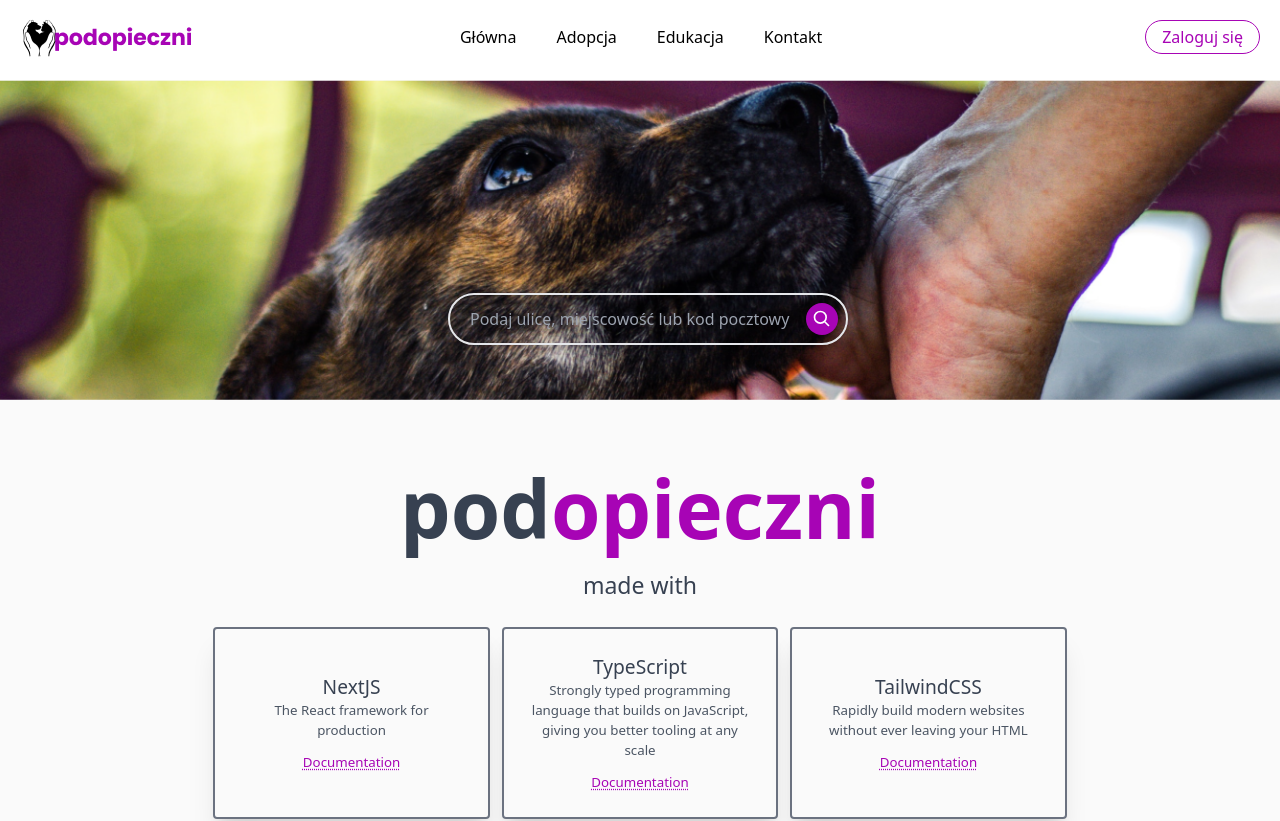
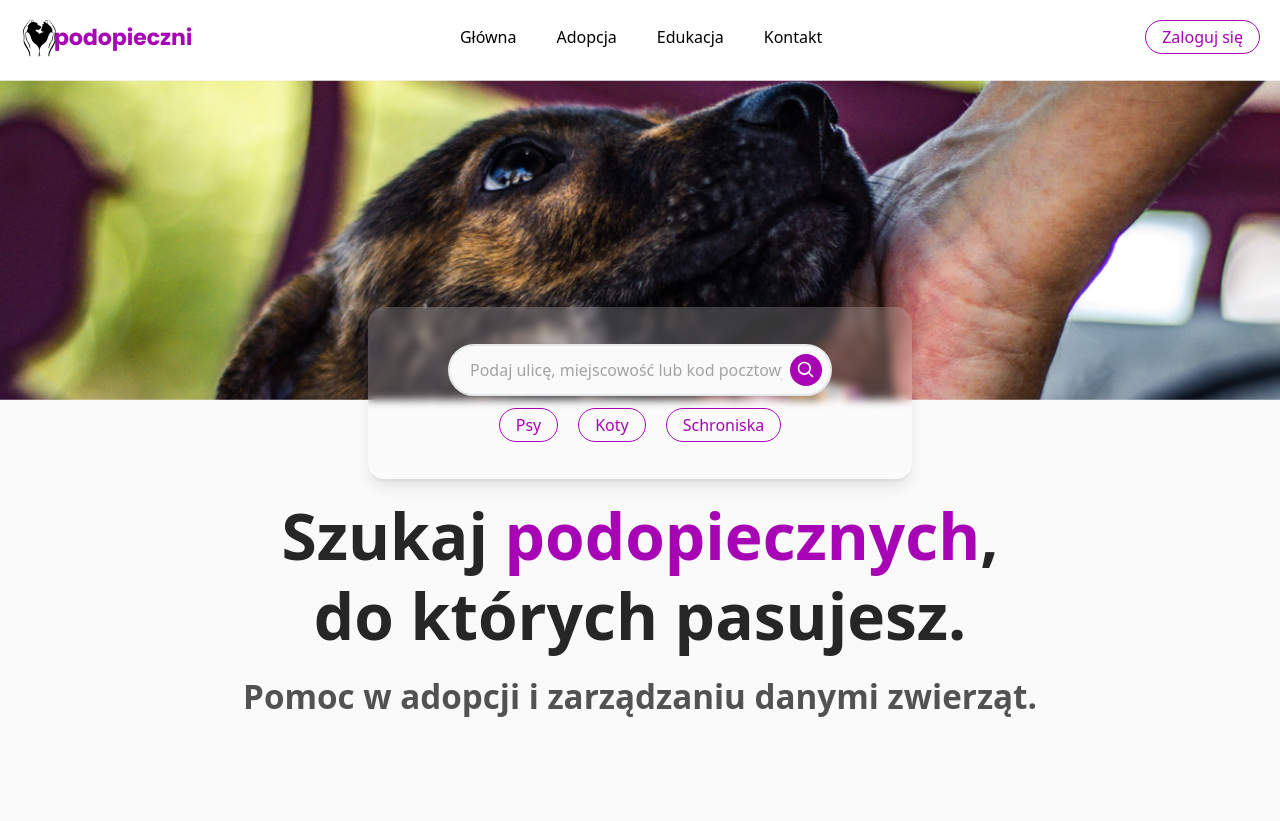
Before and after one commit to 21142/podopieczni, a Next.js app: page / in a window 1280 px wide. Shown: the top 821 px of the page. Built offline with nearby package versions, Linux system fonts and the light colour scheme.

Commit message:
#104 - Updated hero section

```diff
--- a/src/components/inputs/search/Search.tsx
+++ b/src/components/inputs/search/Search.tsx
@@ -4,14 +4,16 @@ export interface ISearch {}
 
 const Search: React.FC<ISearch> = () => {
   return (
-    <div className="flex p-2 w-[25rem] items-center rounded-full border-2 shadow-sm">
+    <form className="flex p-2 w-[90%] max-w-[24rem] bg-neutral-50 items-center rounded-full border-2 shadow-sm">
       <input
-        className="flex-grow pl-3 pr-2 bg-transparent outline-none text-neutral-100 focus:text-neutral-50 transition-colors duration-200 ease-in-out"
+        className="flex-grow pl-3 pr-2 bg-transparent outline-none placeholder-neutral-400 text-neutral-400 focus:text-neutral-600 transition-colors duration-200 ease-in-out"
         type="text"
         placeholder="Podaj ulicę, miejscowość lub kod pocztowy"
       />
-      <SearchIcon className="h-8 p-1.5 rounded-full hover:scale-95 transition-transform duration-50 ease-in-out bg-primary-300 text-white cursor-pointer" />
-    </div>
+      <button type="submit">
+        <SearchIcon className="h-8 p-1.5 rounded-full hover:scale-95 transition-transform duration-50 ease-in-out bg-primary-300 text-white cursor-pointer" />
+      </button>
+    </form>
   );
 };
 
--- a/src/components/utils/hero/Hero.tsx
+++ b/src/components/utils/hero/Hero.tsx
@@ -1,4 +1,5 @@
 import Image from 'next/image';
+import Button from 'src/components/buttons/base/Button';
 import hero from '../../../../public/images/hero.png';
 import Search from '../../../components/inputs/search/Search';
 
@@ -13,8 +14,13 @@ const Hero: React.FC<IHero> = () => {
         objectFit="cover"
         alt="hero image section"
       />
-      <div className="absolute top-2/3 left-1/2 -translate-x-48 w-full">
+      <div className="flex flex-col text-center items-center justify-center absolute top-[71%] left-1/2 -translate-x-1/2 bg-white/20 backdrop-blur-sm h-[10.75rem] w-[90%] sm:max-w-[34rem] rounded-2xl shadow-lg">
         <Search />
+        <div className="pt-3 flex items-center justify-center gap-x-5 w-[19.5rem]">
+          <Button text="Psy" />
+          <Button text="Koty" />
+          <Button text="Schroniska" />
+        </div>
       </div>
     </div>
   );
--- a/src/pages/index.tsx
+++ b/src/pages/index.tsx
@@ -1,4 +1,6 @@
 import Hero from 'src/components/utils/hero/Hero';
+import GlobalStatistics from 'src/components/utils/statistics/GlobalStatistics';
+import { mockGlobalStatisticsProps } from 'src/components/utils/statistics/GlobalStatistics.mocks';
 import PageLayout from '../components/layouts/primary/PageLayout';
 import { NextPageWithLayout } from './page';
 
@@ -13,12 +15,16 @@ const Home: NextPageWithLayout = () => {
     <>
       <div className="w-full">
         <Hero />
-        <div className="flex flex-col items-center justify-center py-12">
-          <h1 className="text-5xl md:text-[5rem] leading-normal font-extrabold text-gray-700">
-            pod<span className="text-primary-300">opieczni</span>
+        <div className="flex flex-col text-center items-center justify-center mt-10 py-12">
+          <h1 className="text-5xl p-2 md:text-[4rem] leading-[1.25] font-extrabold text-neutral-800">
+            Szukaj <span className="text-primary-300">podopiecznych</span>,
+            <br /> do których pasujesz.
           </h1>
-          <p className="text-2xl text-gray-700">made with</p>
-          <div className="grid gap-3 pt-3 mt-3 text-center md:grid-cols-3 lg:w-2/3">
+          <h2 className="text-md md:text-4xl p-2 mb-[15rem] font-bold text-neutral-600">
+            Pomoc w adopcji i zarządzaniu danymi zwierząt.
+          </h2>
+          <GlobalStatistics adopted={222} waiting={111} shelters={31} />
+          <div className="grid gap-3 pt-3 mt-[20rem] text-center md:grid-cols-3 lg:w-2/3">
             <TechnologyCard
               name="NextJS"
               description="The React framework for production"
--- a/tailwind.config.js
+++ b/tailwind.config.js
@@ -92,7 +92,7 @@ module.exports = {
         144: '36rem',
       },
       maxWidth: {
-        '8xl': '120rem',
+        '8xl': '96rem',
       },
       borderRadius: {
         '4xl': '2rem',
```
